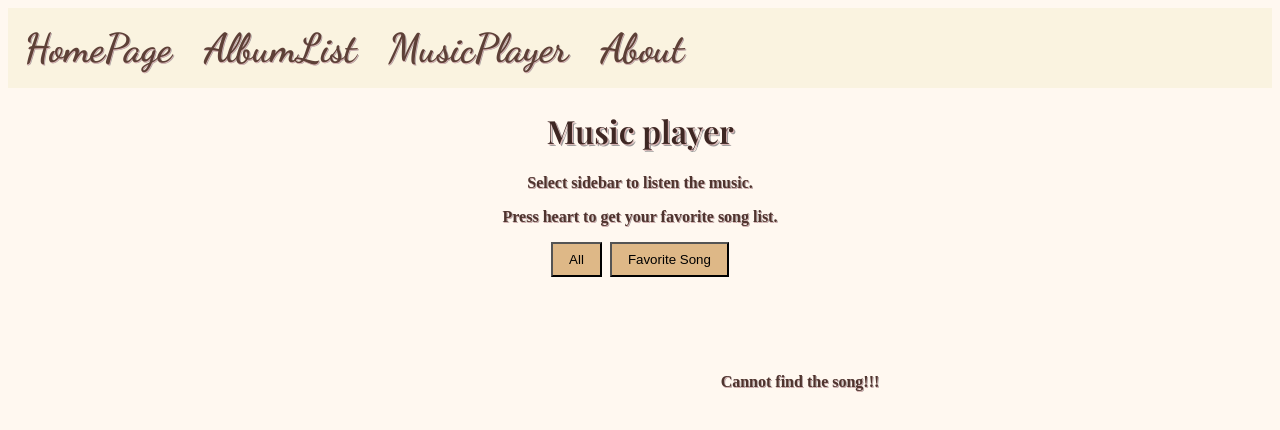
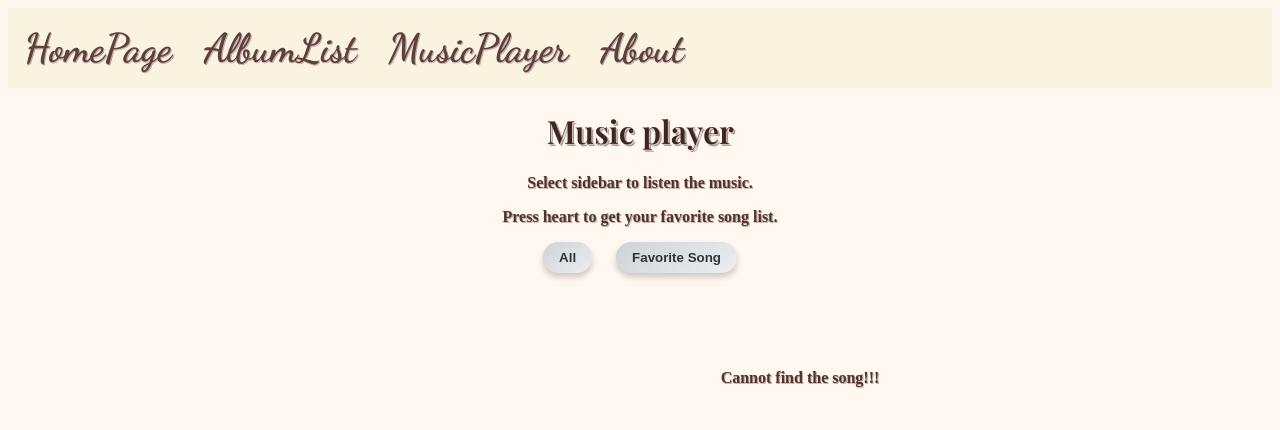
Before and after one commit to Alanho2025/musicWebsite, a SvelteKit app: page /MusicPlayer/1 in a window 1280 px wide. Shown: the top 430 px of the page. Built offline with nearby package versions, Linux system fonts and the light colour scheme; a web font is replaced by a local one.

Commit message:
update button style

```diff
--- a/src/lib/css/app.css
+++ b/src/lib/css/app.css
@@ -68,3 +68,22 @@ p,li,em{
     color: #4E342E;
     text-shadow: 0.5px 0.5px 0 rgb(218, 181, 181), 1px 1px 0 #999;
   }
+
+button {
+		background: linear-gradient(145deg, #cfd2d6, #eceff1);
+		border: none;
+		color: #333;
+		padding: 0.6rem 1.5rem;
+		margin: 0 0.5rem;
+		border-radius: 2rem;
+		box-shadow: 0 4px 6px rgba(0, 0, 0, 0.2);
+		font-weight: bold;
+		cursor: pointer;
+		transition: all 0.3s ease;
+	}
+
+button:hover {
+		background: linear-gradient(145deg, #e0e3e7, #ffffff);
+		transform: translateY(-2px);
+		box-shadow: 0 6px 10px rgba(0, 0, 0, 0.3);
+	}
--- a/src/routes/MusicPlayer/+layout.svelte
+++ b/src/routes/MusicPlayer/+layout.svelte
@@ -94,6 +94,8 @@
 	button {
 		display: block;
 		margin-left: auto;
+		padding: 0rem 1rem;
+		margin: 0 0.5rem;
 	}
 	img {
 		width: 20px;
@@ -102,7 +104,7 @@
 		display: flex;
 		flex-direction: row;
 		box-shadow: 4px 4px 10px 0px rgba(0, 0, 0, 0.3);
-		justify-content: center;
+		justify-content: space-between;
 	}
 	.mainVideo {
 		margin-left: auto;
--- a/src/routes/MusicPlayer/[id]/+page.svelte
+++ b/src/routes/MusicPlayer/[id]/+page.svelte
@@ -165,24 +165,7 @@
 {/if}
 
 <style>
-	.buttonToplayout button {
-		background: linear-gradient(145deg, #cfd2d6, #eceff1);
-		border: none;
-		color: #333;
-		padding: 0.6rem 1.5rem;
-		margin: 0 0.5rem;
-		border-radius: 2rem;
-		box-shadow: 0 4px 6px rgba(0, 0, 0, 0.2);
-		font-weight: bold;
-		cursor: pointer;
-		transition: all 0.3s ease;
-	}
 
-	.buttonToplayout button:hover {
-		background: linear-gradient(145deg, #e0e3e7, #ffffff);
-		transform: translateY(-2px);
-		box-shadow: 0 6px 10px rgba(0, 0, 0, 0.3);
-	}
 	.buttonToplayout {
 		display: flex;
 		justify-content: space-between; /* 將左右按鈕推到兩側 */
```
